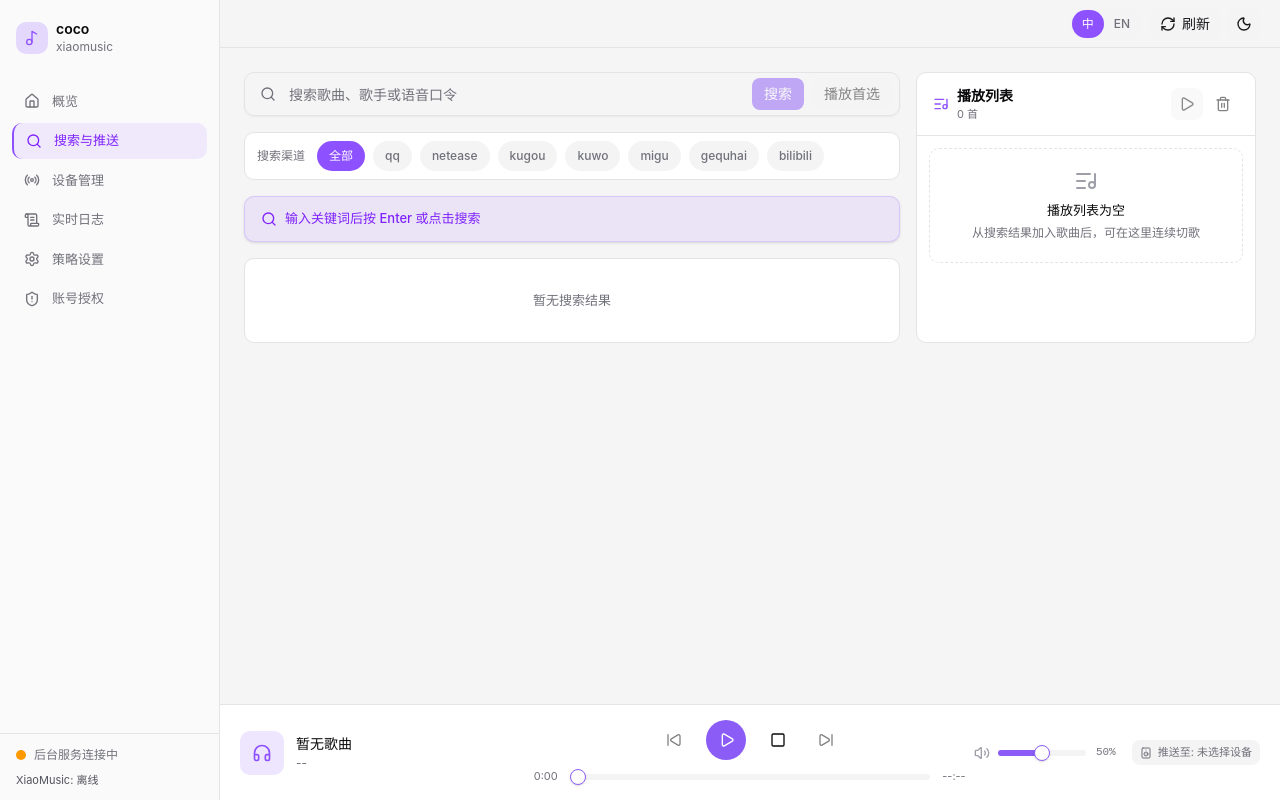
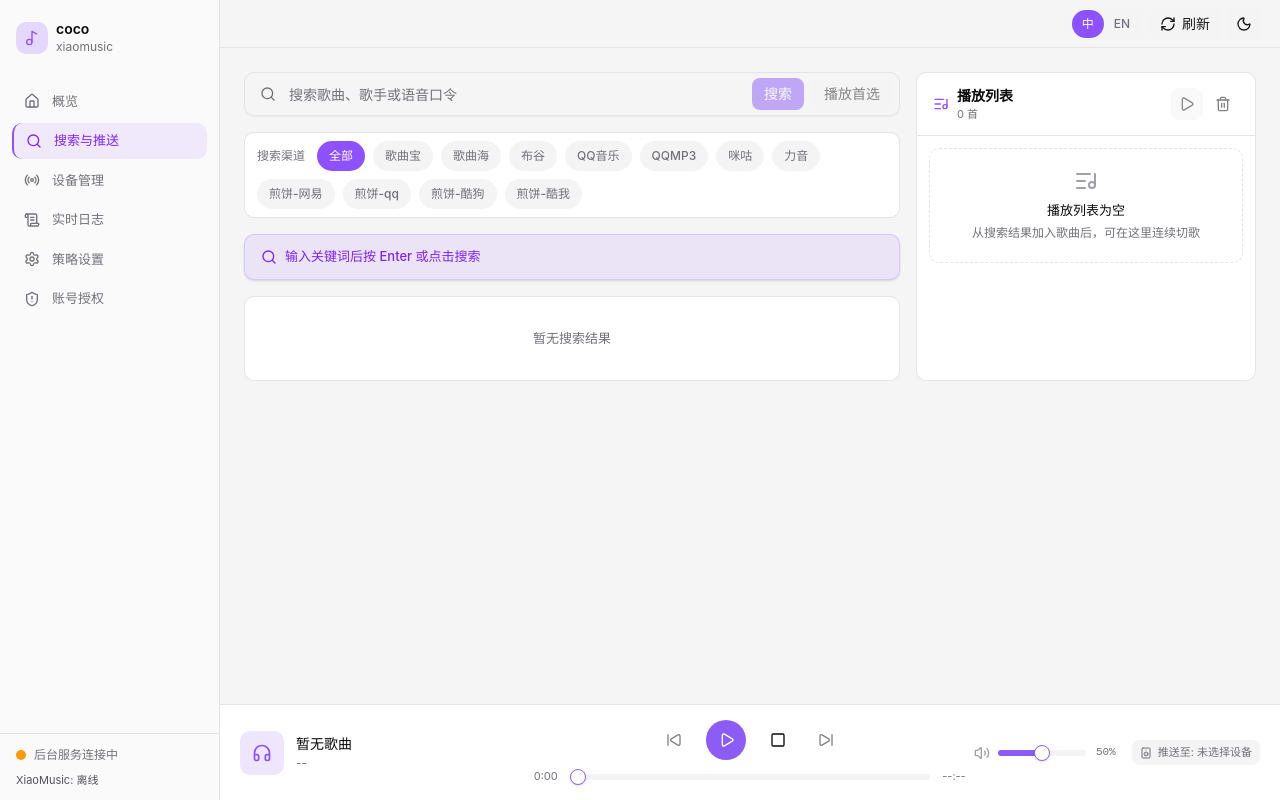
Before and after one commit to Flames1217/coco-xiaomusic, a React (Vite) app: page / in a window 1280 px wide. Both pictures are taken after a click on the button "搜索与推送". Built offline with nearby package versions, Linux system fonts and the light colour scheme.

Commit message:
对齐 coco 渠道名称

```diff
--- a/src/components/CocoXiaoMusic.tsx
+++ b/src/components/CocoXiaoMusic.tsx
@@ -86,7 +86,53 @@ type ActionResult = { success?: boolean; error?: string; [key: string]: unknown
 type SearchFeedback = { tone: "info" | "success" | "warn" | "error"; message: string };
 
 const playlistStorageKey = "coco-playlist";
-const presetProviders = ["qq", "netease", "kugou", "kuwo", "migu", "gequhai", "bilibili"];
+const presetProviders = [
+  { id: "geba", label: "歌曲宝" },
+  { id: "gequhai", label: "歌曲海" },
+  { id: "bugu", label: "布谷" },
+  { id: "qq", label: "QQ音乐" },
+  { id: "qqmp3", label: "QQMP3" },
+  { id: "migu", label: "咪咕" },
+  { id: "liyin", label: "力音" },
+  { id: "jianbin-netease", label: "煎饼-网易" },
+  { id: "jianbin-qq", label: "煎饼-qq" },
+  { id: "jianbin-kugou", label: "煎饼-酷狗" },
+  { id: "jianbin-kuwo", label: "煎饼-酷我" }
+];
+
+const providerLabels: Record<string, string> = {
+  geba: "歌曲宝",
+  songbao: "歌曲宝",
+  gqb: "歌曲宝",
+  gequhai: "歌曲海",
+  bugu: "布谷",
+  bilibili: "布谷",
+  qq: "QQ音乐",
+  qqmp3: "QQMP3",
+  migu: "咪咕",
+  liyin: "力音",
+  fangyin: "力音",
+  livepoo: "力音",
+  netease: "煎饼-网易",
+  "jianbin-netease": "煎饼-网易",
+  "jianbing-netease": "煎饼-网易",
+  "jianbin-wangyi": "煎饼-网易",
+  "jianbing-wangyi": "煎饼-网易",
+  "jianbin-qq": "煎饼-qq",
+  "jianbing-qq": "煎饼-qq",
+  kugou: "煎饼-酷狗",
+  "jianbin-kugou": "煎饼-酷狗",
+  "jianbing-kugou": "煎饼-酷狗",
+  kuwo: "煎饼-酷我",
+  "jianbin-kuwo": "煎饼-酷我",
+  "jianbing-kuwo": "煎饼-酷我",
+  coco: "coco"
+};
+
+function providerLabel(provider: string | undefined) {
+  const value = String(provider || "coco").trim();
+  return providerLabels[value.toLowerCase()] || value;
+}
 
 const defaultKeywords = ["播放", "放一首", "来一首", "唱", "coco"];
 
@@ -1029,17 +1075,17 @@ export default function CocoXiaoMusic() {
                 </button>
                 {presetProviders.map((provider) => (
                   <button
-                    key={provider}
+                    key={provider.id}
                     type="button"
-                    onClick={() => toggleSearchProvider(provider)}
+                    onClick={() => toggleSearchProvider(provider.id)}
                     className={cn(
                       "rounded-full px-3 py-1.5 text-[12px] font-medium transition-colors",
-                      selectedProviders.has(provider)
+                      selectedProviders.has(provider.id)
                         ? "bg-violet-500 text-white"
                         : "bg-muted text-zinc-500 hover:text-foreground"
                     )}
                   >
-                    {provider}
+                    {provider.label}
                   </button>
                 ))}
               </div>
@@ -1093,7 +1139,7 @@ export default function CocoXiaoMusic() {
                           : "bg-muted text-zinc-500 hover:text-foreground"
                       )}
                     >
-                      {provider} <span className="font-mono">{count}</span>
+                      {providerLabel(provider)} <span className="font-mono">{count}</span>
                     </button>
                   ))}
                 </div>
@@ -1142,7 +1188,7 @@ export default function CocoXiaoMusic() {
                       <Badge variant="secondary">{durationText(result.item.duration)}</Badge>
                     </div>
                     <div className="flex justify-center">
-                      <Badge variant="outline">{result.item.provider || "coco"}</Badge>
+                      <Badge variant="outline">{providerLabel(result.item.provider)}</Badge>
                     </div>
                     <div className="flex justify-end gap-1">
                       {playlistKeys.has(songKey(result.item)) ? (
```
Also changed, not shown: 1 other file (tests, documents, lock files or other folders).
